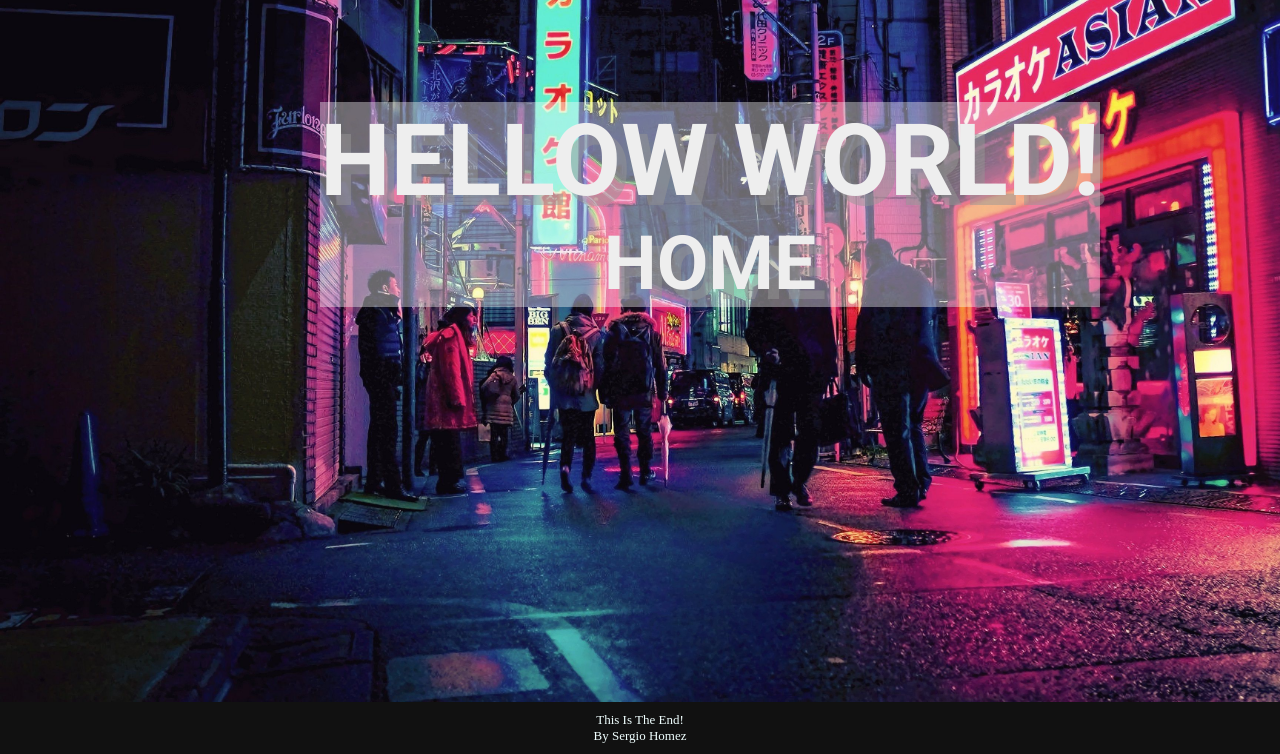
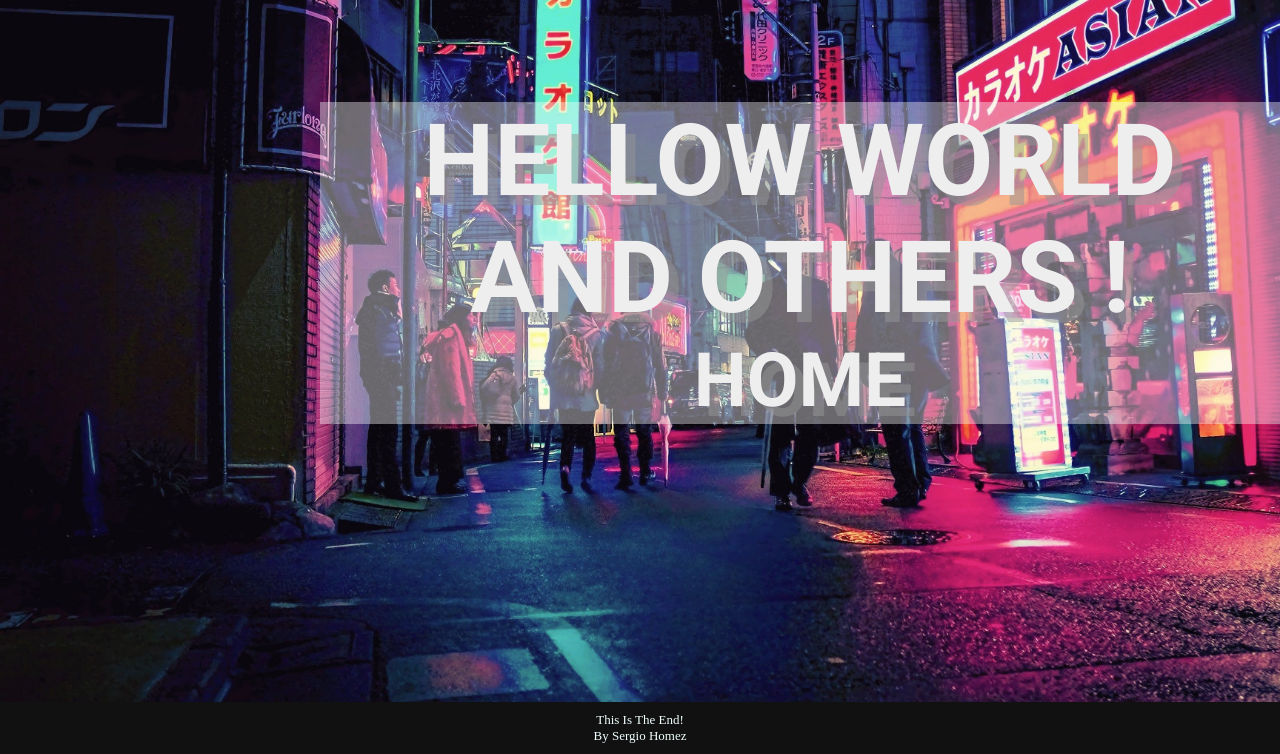
Before and after one commit to sergiohgh/test, a plain HTML site: page index.html in a window 1280 px wide. Shown: the part 98-852 px from the top of the page. Drawn offline with Linux system fonts and the light colour scheme.

Commit message:
Update index.html

```diff
--- a/index.html
+++ b/index.html
@@ -19,7 +19,7 @@
             </nav>
             <!--content-->
             <div class="center">
-                <h1>hellow world!</h1>
+                <h1>hellow world and others !</h1>
                 <h2>home</h2>
             </div>
 
```
